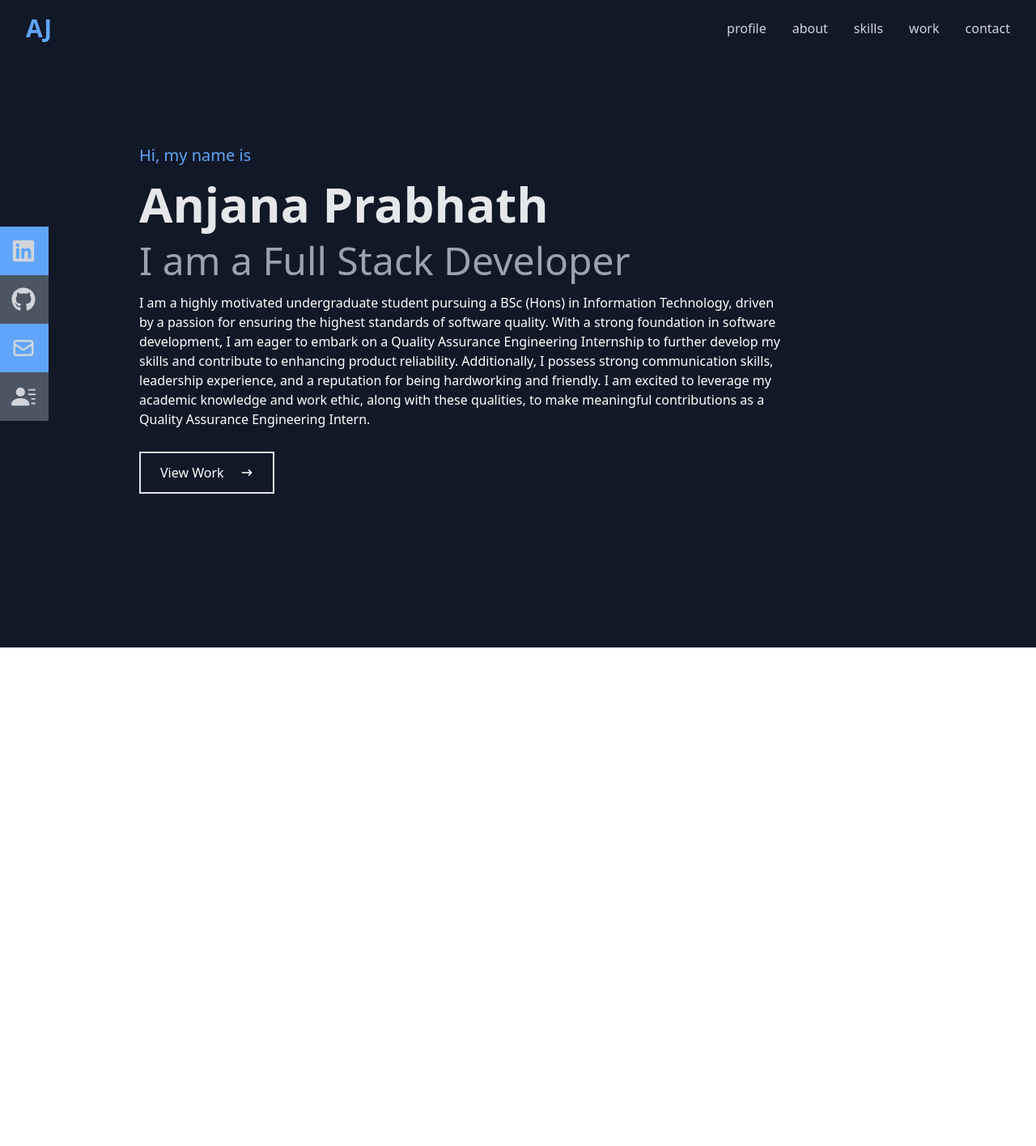
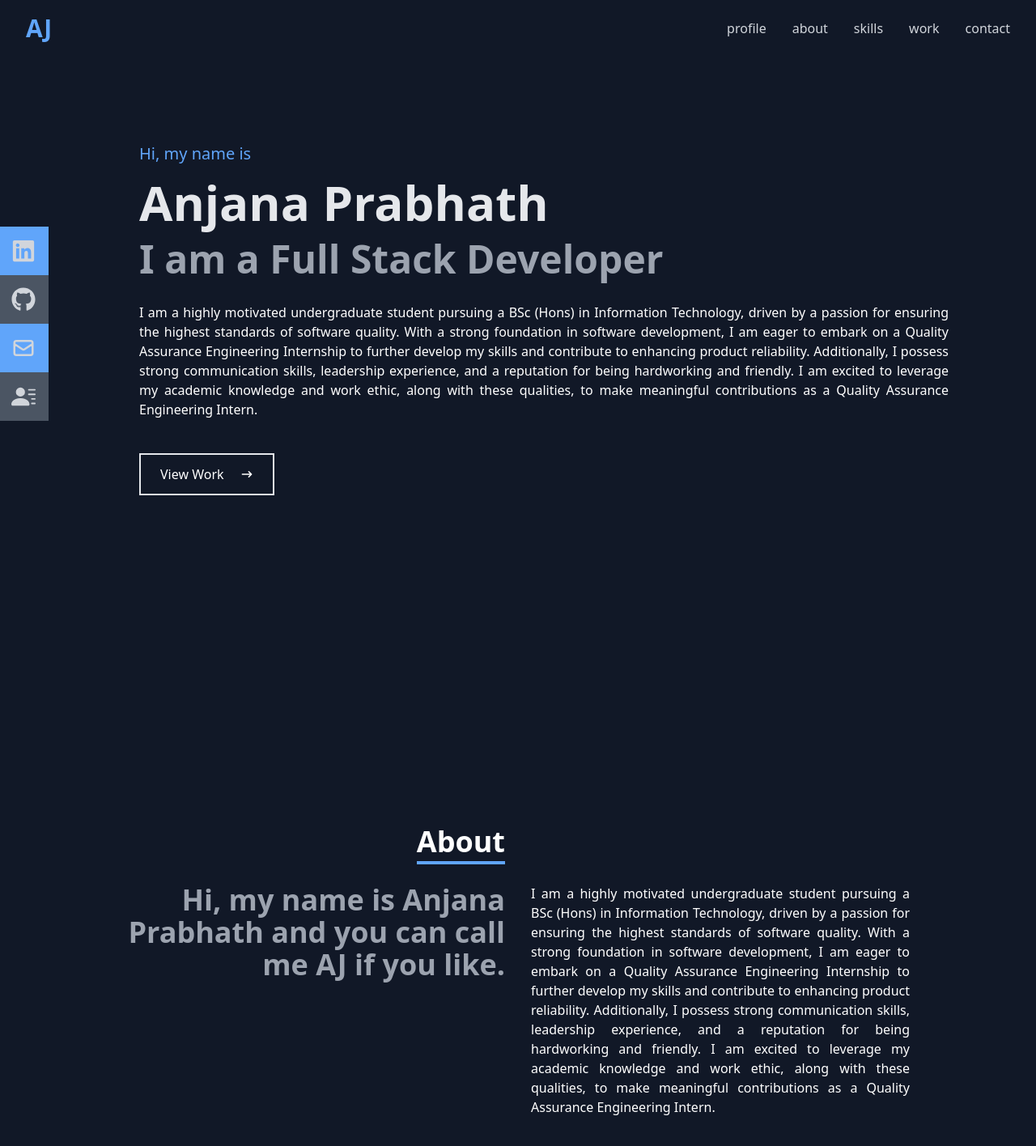
Before and after one commit to AnjanaPrabhath/React-Tailwind-Portfolio-Dummy, a React (Create React App) app: page / in a window 1280 px wide. Shown: the top 1416 px of the page at 81% size. Before the commit the page ends 800 px from the top, so only its background shows below. Built offline with nearby package versions, Linux system fonts and the light colour scheme.

Commit message:
Home & about section

```diff
--- a/src/App.js
+++ b/src/App.js
@@ -1,12 +1,14 @@
 import React from "react";
 import Navbar from "./components/Navbar";
 import Home from "./components/Home";
+import About from "./components/About";
 
 function App() {
   return (
     <div>
       <Navbar/>
       <Home/>
+      <About/>
     </div>
   );
 }
--- /dev/null
+++ b/src/components/About.jsx
@@ -0,0 +1,30 @@
+import React from 'react'
+
+const About = () => {
+  return (
+    <div name='about' className='w-full h-screen bg-gray-900 text-white'>
+        <div className='flex flex-col justify-center items-center w-full h-full'>
+            <div className='max-w-[1000px] w-full px-4 grid grid-cols-2 gap-8'>
+                <div className='sm:text-right pb-8 pl-4'>
+                    <p className='text-4xl font-bold inline border-b-4 border-blue-400'>About</p>
+                </div>
+                <div>
+
+                </div>
+            </div>
+            <div className='max-w-[1000px] w-full grid sm:grid-cols-2 gap-8  px-4'>
+                <div>
+                    <p className='text-4xl font-bold text-gray-400 sm:text-right'>Hi, my name is Anjana Prabhath and you can call me AJ if you like.</p>
+                </div>
+                <div>
+                    <p className='text-justify'>I am a highly motivated undergraduate student pursuing a BSc (Hons) in Information Technology, driven by a passion for ensuring the highest standards of software quality. With a strong foundation in software development, I am eager to embark on a Quality Assurance Engineering Internship to further develop my skills and contribute to enhancing product reliability. Additionally, I possess strong communication skills, leadership experience, and a reputation for being hardworking and friendly. I am excited to leverage my academic knowledge and work ethic, along with these qualities, to make meaningful contributions as a Quality Assurance Engineering Intern.</p
+                    >
+                </div>
+
+            </div>
+        </div>
+    </div>
+  )
+}
+
+export default About
--- a/src/components/Home.jsx
+++ b/src/components/Home.jsx
@@ -8,8 +8,8 @@ const Home = () => {
       <div className='max-w-[1000px] mx-auto flex flex-col px-8 justify-center h-full text-white'>
         <p className='text-xl text-blue-400'>Hi, my name is</p>
         <h1 className='md:text-6xl text-4xl font-bold text-gray-200 py-4 hover:text-blue-400 duration-300'>Anjana Prabhath</h1>
-        <h2 className='md:text-5xl text-3xl text-gray-400'>I am a Full Stack Developer</h2>
-        <p className='w-[800px] py-4'>I am a highly motivated undergraduate student pursuing a BSc (Hons) in Information Technology, driven by a passion for ensuring the highest standards of software quality. With a strong foundation in software development, I am eager to embark on a Quality Assurance Engineering Internship to further develop my skills and contribute to enhancing product reliability. Additionally, I possess strong communication skills, leadership experience, and a reputation for being hardworking and friendly. I am excited to leverage my academic knowledge and work ethic, along with these qualities, to make meaningful contributions as a Quality Assurance Engineering Intern. </p>
+        <h2 className='md:text-5xl text-3xl text-gray-400 font-bold'>I am a Full Stack Developer</h2>
+        <p className='w-[1000px] py-[30px] text-justify'>I am a highly motivated undergraduate student pursuing a BSc (Hons) in Information Technology, driven by a passion for ensuring the highest standards of software quality. With a strong foundation in software development, I am eager to embark on a Quality Assurance Engineering Internship to further develop my skills and contribute to enhancing product reliability. Additionally, I possess strong communication skills, leadership experience, and a reputation for being hardworking and friendly. I am excited to leverage my academic knowledge and work ethic, along with these qualities, to make meaningful contributions as a Quality Assurance Engineering Intern. </p>
         <div className='ml-0 py-3'>
           <button className='group text-white border-2 px-6 py-3 flex items-center hover:bg-blue-400 hover:border-blue-400 duration-300'>View Work <HiArrowNarrowRight className='ml-5 group-hover:rotate-90 duration-300'/> </button>
         </div>
```
